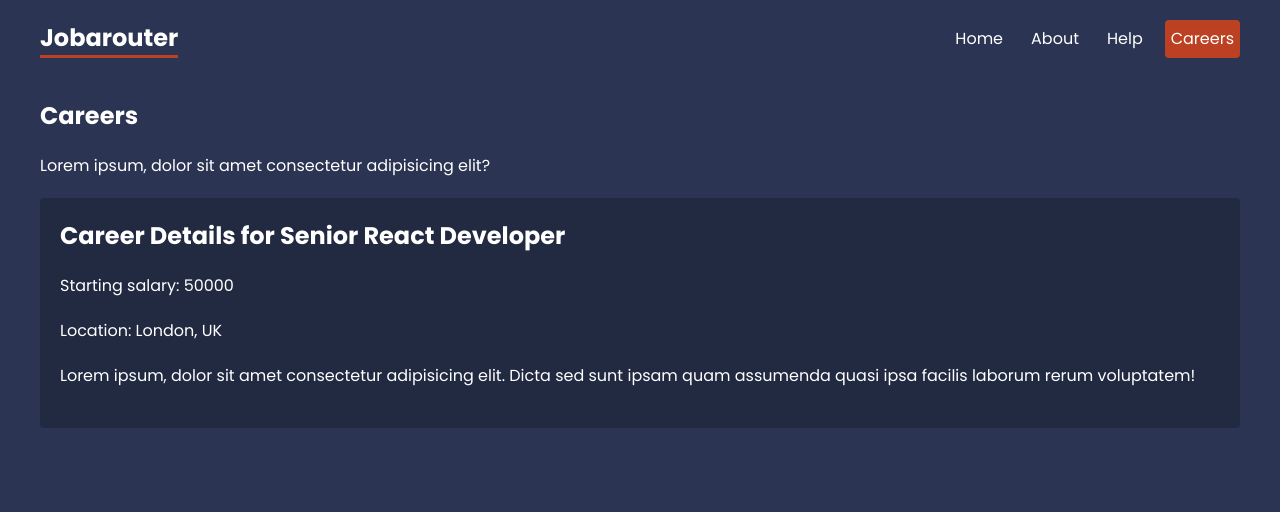
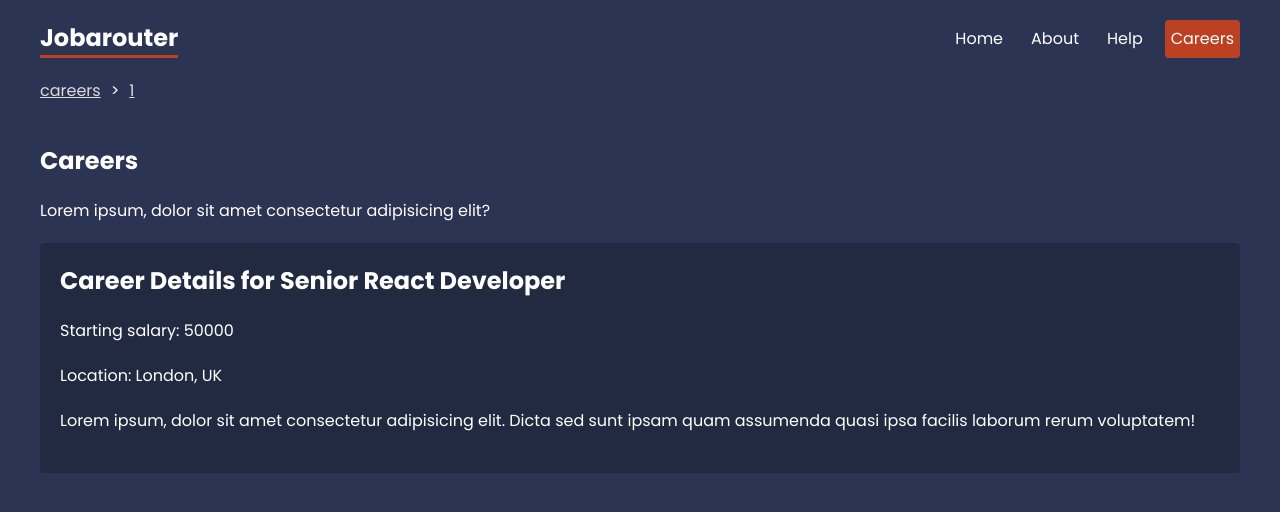
Before and after one commit to edcabiltes/jobarouter, a React (Create React App) app: page /careers/1 in a window 1280 px wide. Shown: the top 512 px of the page. Built offline with nearby package versions, Linux system fonts and the light colour scheme; data requests are answered from the project's data file.

Commit message:
Added breadcrumbs for navigation

```diff
--- /dev/null
+++ b/src/components/Breadcrumbs.js
@@ -0,0 +1,25 @@
+import { Link, useLocation } from "react-router-dom"
+
+export default function Breadcrumbs() {
+    const location = useLocation();
+
+    let currentLink = "";
+
+    const crumbs = location.pathname.split("/")
+        .filter(crumb => crumb !== "")
+        .map(crumb => {
+            currentLink += `/${crumb}`;
+
+            return (
+                <div key={crumb} className="crumb">
+                    <Link to={currentLink}>{crumb}</Link>
+                </div>
+            )
+        })
+
+    return (
+        <div className="breadcrumbs">
+            {crumbs}
+        </div>
+    )
+}
--- a/src/index.css
+++ b/src/index.css
@@ -145,3 +145,26 @@
 }
 
 /* breadcrumbs */
+
+.breadcrumbs {
+  max-width: 1200px;
+  margin: 20px auto;
+}
+
+.breadcrumbs > *{
+  display: inline-block;
+  margin-right: 10px;
+}
+
+.breadcrumbs .crumb:after {
+  content: '>';
+  margin-left: 10px;
+}
+
+.breadcrumbs .crumb:last-child:after {
+  display: none;
+}
+
+.breadcrumbs .crumb a {
+  color: #ddd;
+}
--- a/src/layouts/RootLayout.js
+++ b/src/layouts/RootLayout.js
@@ -1,4 +1,5 @@
 import { NavLink, Outlet } from "react-router-dom";
+import Breadcrumbs from "../components/Breadcrumbs";
 
 export default function RootLayout() {
   return (
@@ -11,6 +12,7 @@
                 <NavLink to="help">Help</NavLink>
                 <NavLink to="careers">Careers</NavLink>
             </nav>
+            <Breadcrumbs/>
         </header>
         <main>
             <Outlet />
```
